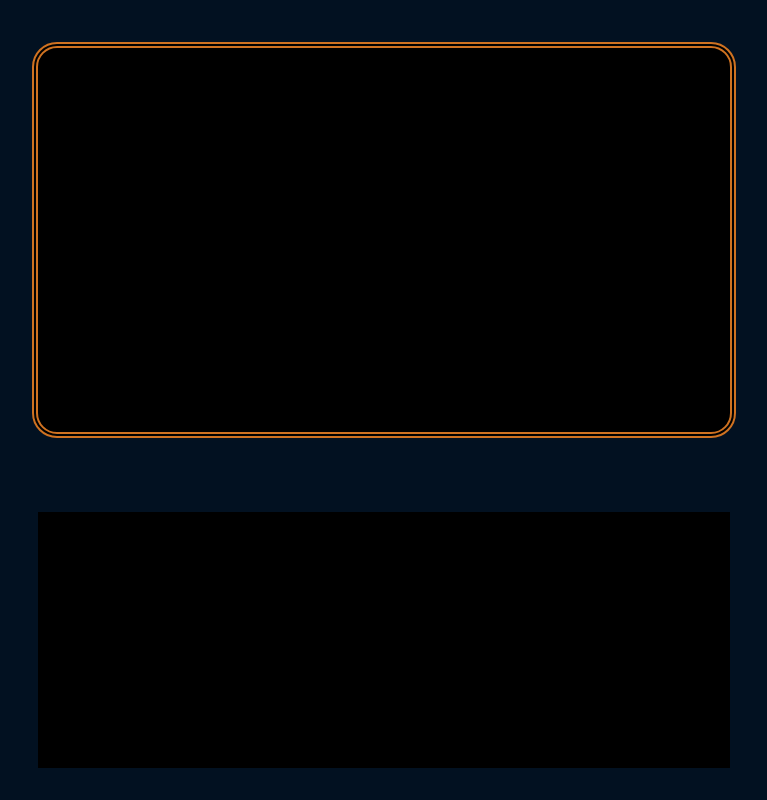
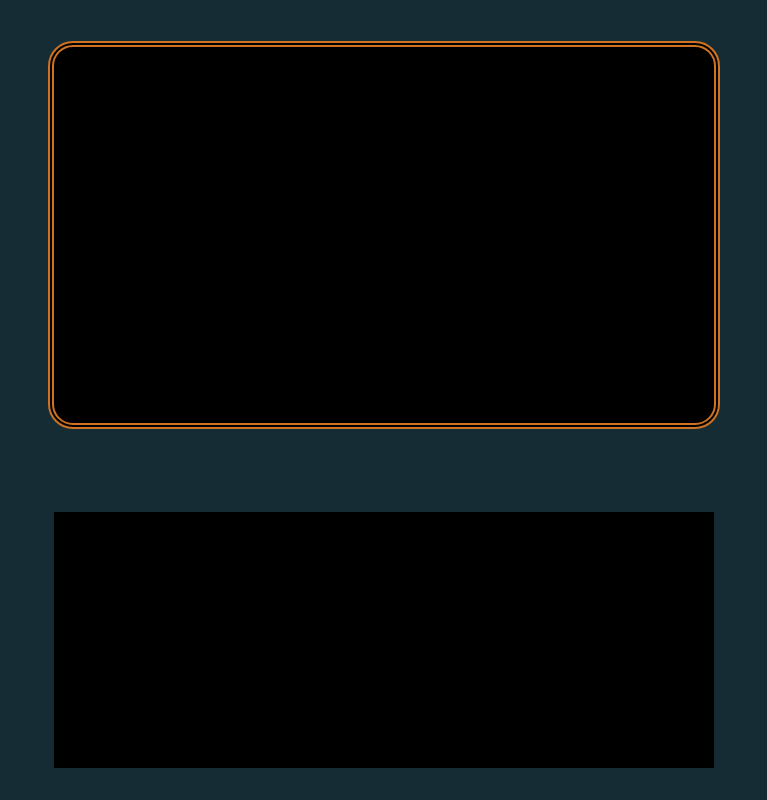
Before and after one commit to cfLaz/TriviaQuiz, a React (Create React App) app: page / in a window 1280 px wide. Shown: the whole page, without its empty margins (256-1023 px from the left). Built offline with nearby package versions, Linux system fonts and the light colour scheme.

Commit message:
add grid gap and change main bg color

```diff
--- a/src/App.scss
+++ b/src/App.scss
@@ -6,6 +6,7 @@
   display: grid;
   grid-template-columns: [col-line-1] minmax(80px,5%) [col-line-2] minmax(80px,10%) [col-line-3] minmax(500px, 70%) [col-line-4] minmax(80px,10%) [col-line-5] minmax(80px,5%) [col-line-6];
   grid-template-rows: [row-line-start] minmax(300px, 60%) [row-line-middle] minmax(300px, 40%) [row-line-end];
+  grid-gap: 10px;
   align-items: center;
   justify-items: center;
 
--- a/src/style/variables.scss
+++ b/src/style/variables.scss
@@ -2,4 +2,4 @@ $color-primary: #3498db;
 $color-secondary: #f1c40f;
 $color-accent: #cf7221;
 
-$color-main-bg: #021121
+$color-main-bg: #162c34
```
